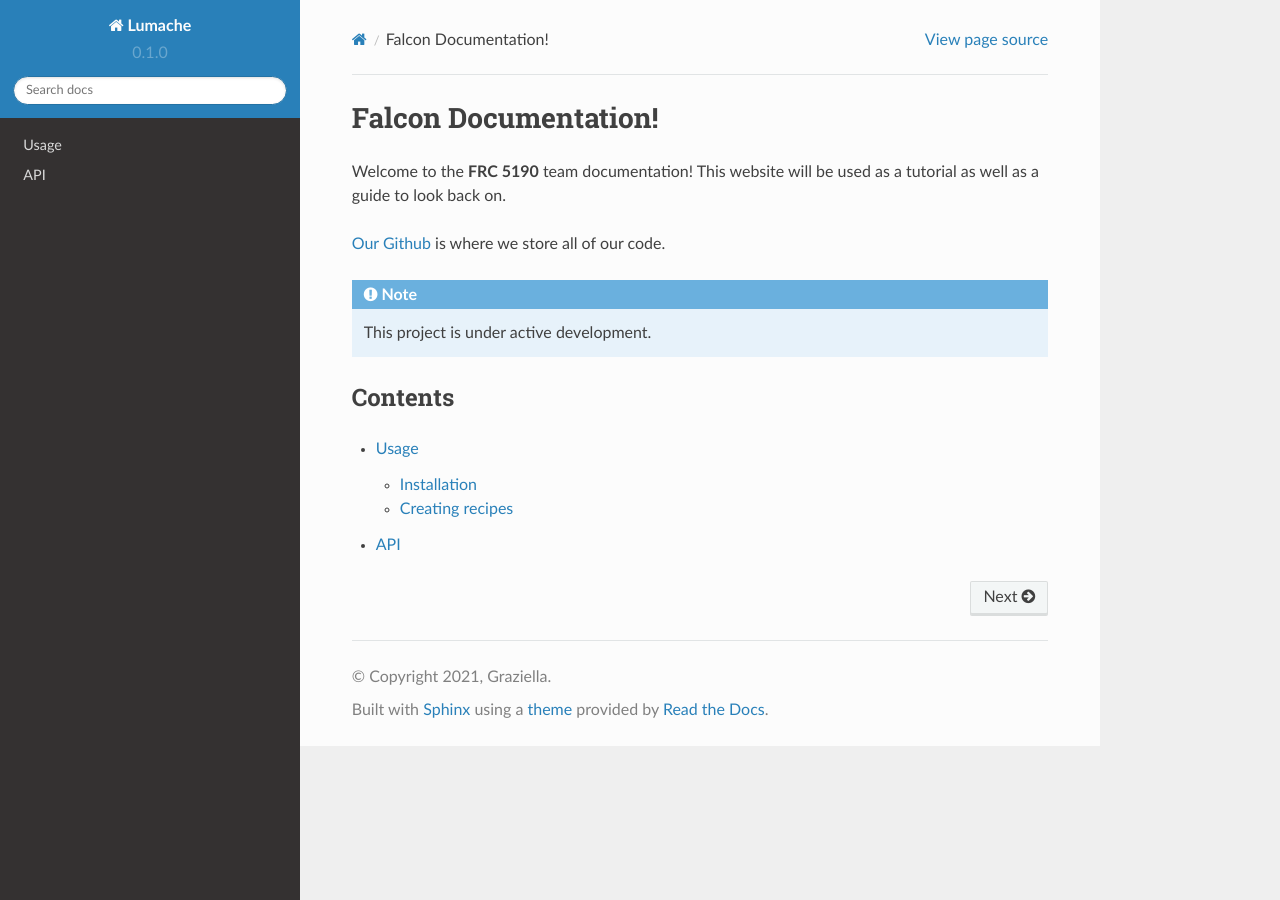
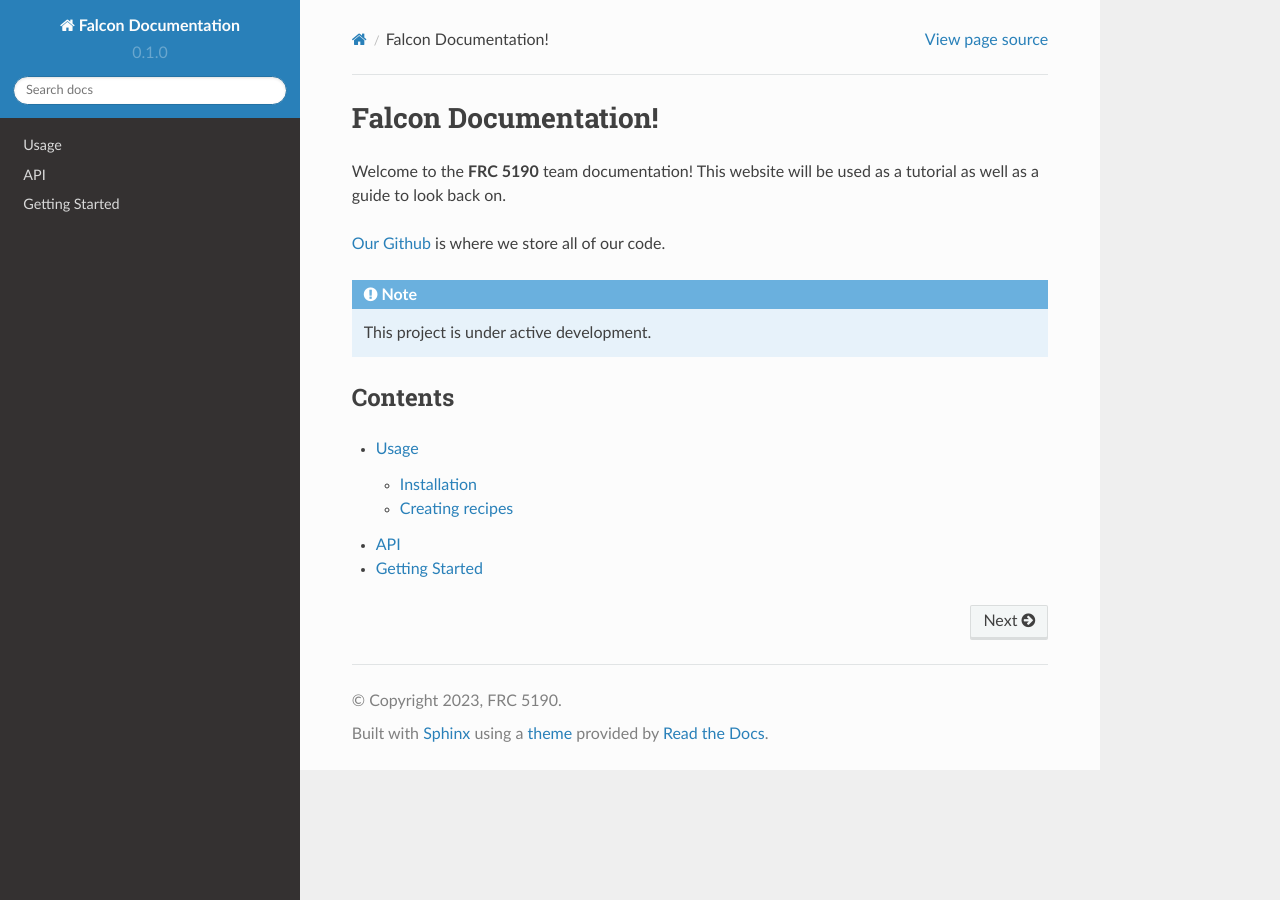
Before and after one commit to AyushSagar16/docs, a Sphinx documentation site: the page built from docs/source/index.rst, in a window 1280 px wide. Built offline with Sphinx 7.4.7 and the Read the Docs theme 2.0.0, drawn with Linux system fonts in a browser that asks for light colours.

Commit message:
Added stuff to sidebar

```diff
--- a/docs/source/conf.py
+++ b/docs/source/conf.py
@@ -2,9 +2,9 @@
 
 # -- Project information
 
-project = 'Lumache'
-copyright = '2021, Graziella'
-author = 'Graziella'
+project = 'Falcon Documentation'
+copyright = '2023, FRC 5190'
+author = 'FRC 5190'
 
 release = '0.1'
 version = '0.1.0'
--- a/docs/source/index.rst
+++ b/docs/source/index.rst
@@ -17,3 +17,4 @@ Contents
 
    usage
    api
+   getstarted
```
